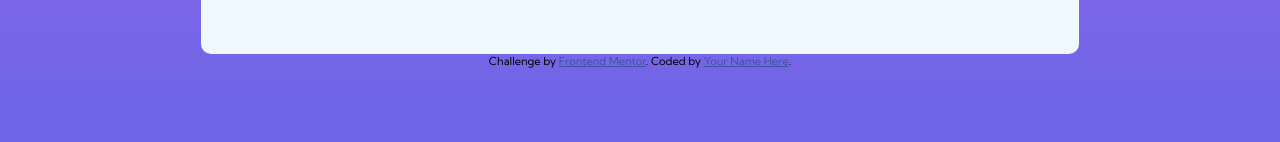
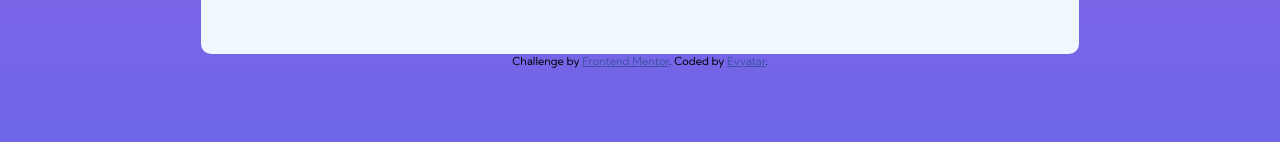
Before and after one commit to Evyatarr/faq-accordion-card-main, a plain HTML site: page index.html in a window 1280 px wide. Shown: the part 562-704 px from the top of the page. Drawn offline with Linux system fonts and the light colour scheme.

Commit message:
update attribution div

```diff
--- a/index.html
+++ b/index.html
@@ -80,7 +80,8 @@
         Challenge by
         <a href="https://www.frontendmentor.io?ref=challenge" target="_blank"
           >Frontend Mentor</a
-        >. Coded by <a href="#">Your Name Here</a>.
+        >. Coded by <a href="https://github.com/Evyatarr">Evyatar</a>.
+      </div>
       </div>
     </main>
   </body>
```
